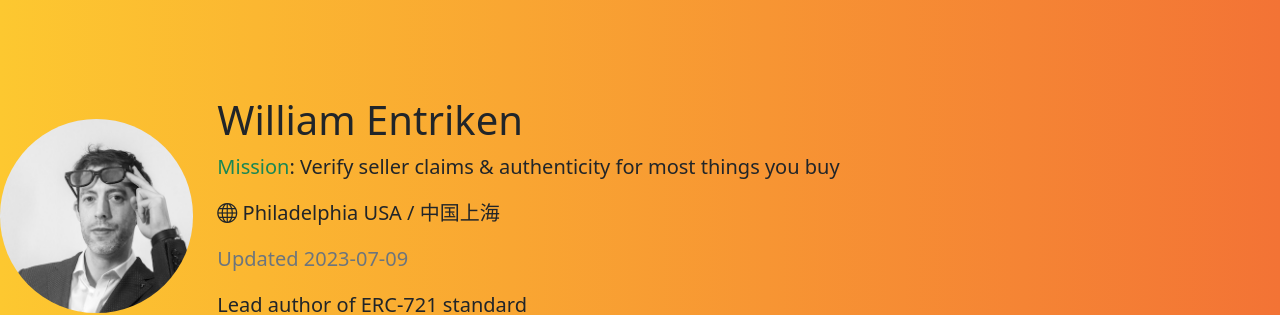
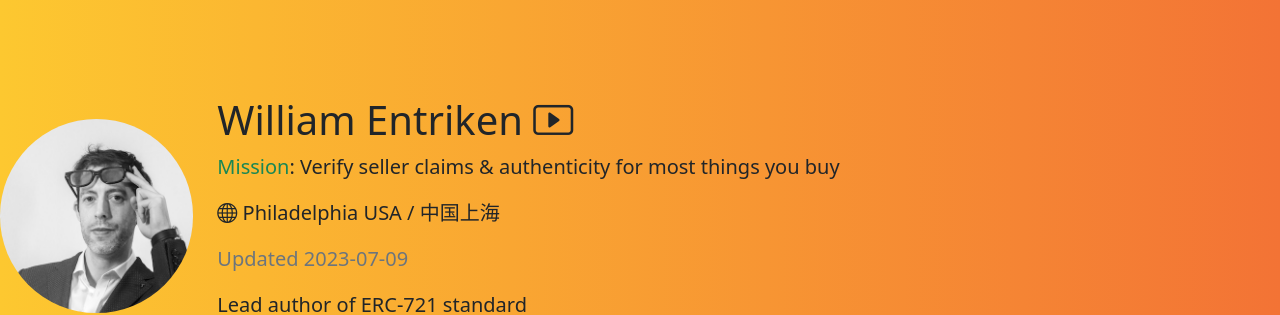
Before and after one commit to fulldecent/phor.net, a Jekyll site: the page built from index.html, in a window 1280 px wide. Shown: the top 315 px of the page. Built offline with Jekyll 4.4.1, drawn with Linux system fonts in a browser that asks for light colours; nearby versions of some CDN libraries; comment, search, counter and statistics services are not loaded.

Commit message:
pronounce, fixes #6

```diff
--- a/index.html
+++ b/index.html
@@ -126,7 +126,7 @@
           <img class="img-fluid rounded-circle" src="images/will.jpeg" alt="William Entriken">
         </div>
         <div class="col-sm-10">
-          <h1>William Entriken<!--, M.Fin., M.B.A. --></h1>
+          <h1>William Entriken<!--, M.Fin., M.B.A. --> <i id="pronounce" title="wɪl ˈɛn.tɹɪ.kən" class="bi bi-play-btn"></i></h1>
           <p class="lead"><span class="text text-success">Mission</span>: Verify seller claims &amp; authenticity for most things you buy</p>
           <p class="lead"><i class="bi bi-globe" aria-hidden="true"></i> Philadelphia USA / 中国上海</p>
           <p class="lead text-muted">Updated {{ site.time | date: "%Y-%m-%d"}}</p>
```
Also changed, not shown: other parts of index.html (+5 -0 lines), 1 other file.
